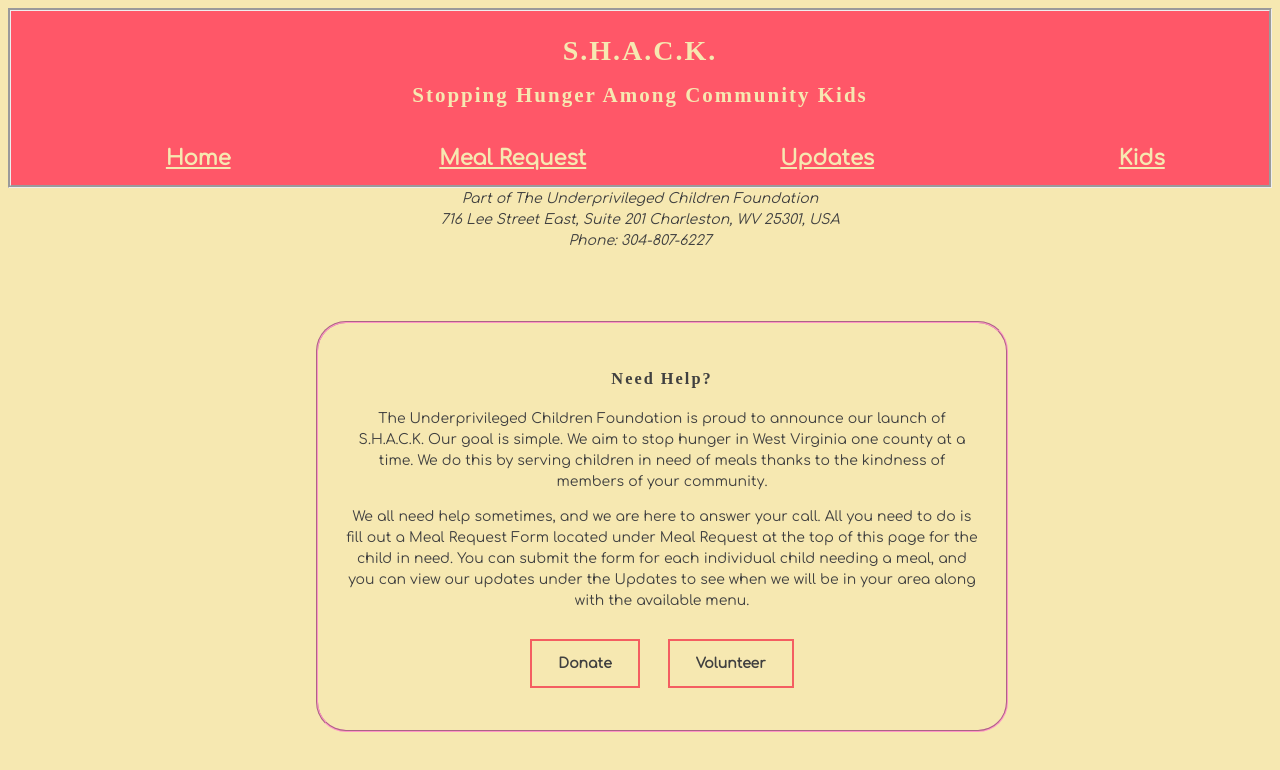
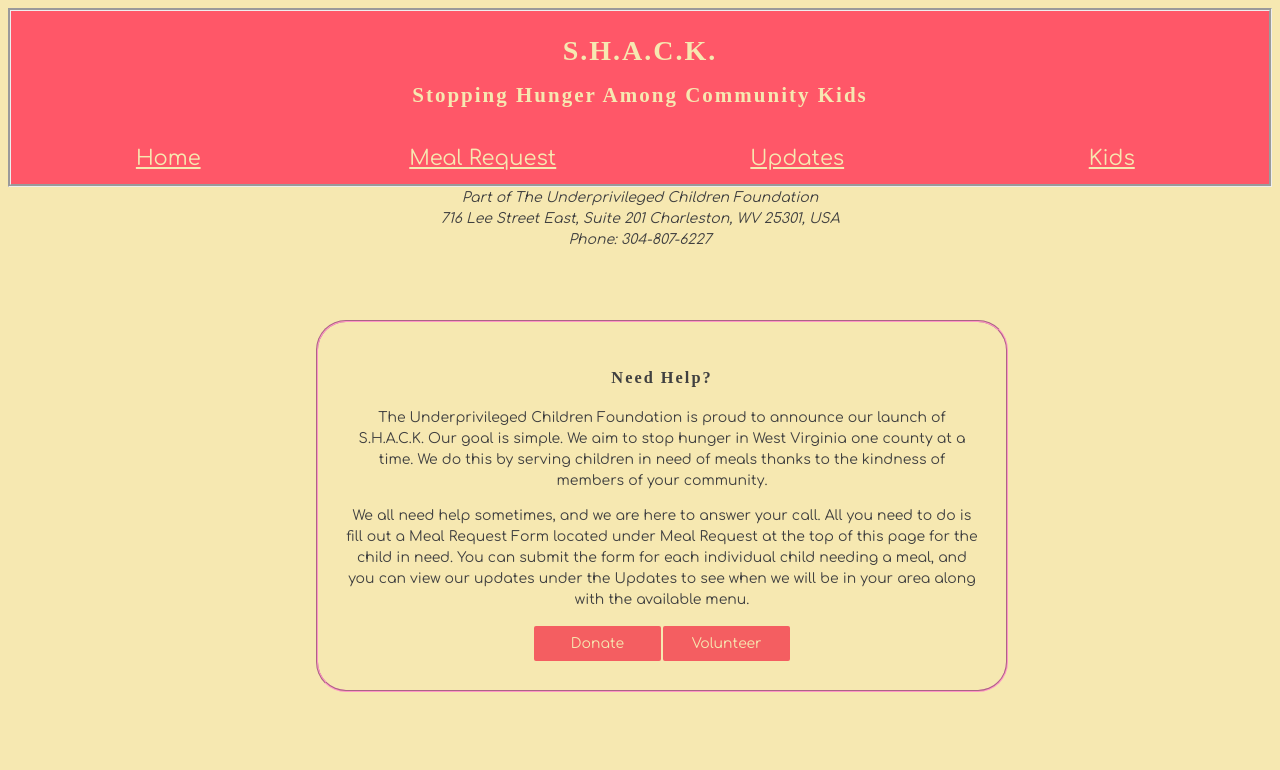
Before and after one commit to LindseyKCrittendon/ClientSideCapstone, a React (Create React App) app: page / in a window 1280 px wide. Shown: the top 770 px of the page. Built offline with nearby package versions, Linux system fonts and the light colour scheme; a web font is replaced by a local one.

Commit message:
changed styles all over the place

```diff
--- a/src/components/Shack.css
+++ b/src/components/Shack.css
@@ -12,6 +12,10 @@ textarea {
 	font-family: 'Comfortaa', Arial, sans-serif;
 	font-size: 14px;
 	line-height: 1.5;
+}
+
+button{
+    color: #f6e8b1;
 }
 
 h1,h2,h3,h4,h5,h6 {
--- a/src/components/form/FormCard.css
+++ b/src/components/form/FormCard.css
@@ -19,7 +19,7 @@
     justify-content: center;
 }
 
-button {
+/* button {
     background: none;
     border: 0;
     box-sizing: border-box;
@@ -75,4 +75,4 @@ button {
     border-left-color: #60daaa;
     -webkit-transition: border-color 0s ease-out 0.5s, width 0.25s ease-out 0.5s, height 0.25s ease-out 0.75s;
     transition: border-color 0s ease-out 0.5s, width 0.25s ease-out 0.5s, height 0.25s ease-out 0.75s;
-  }
+  } */
--- a/src/components/home/Home.css
+++ b/src/components/home/Home.css
@@ -16,7 +16,20 @@
     margin-left: 22em;
     border-radius: 30px;
 }
-button{
-    margin: 4px;
+button {
+    background-color: #f45e61;
+    border: none;
+    color: #f6e8b1;
+    text-align: center;
+    text-decoration: none;
+    display: inline-block;
+    font-size: 14px;
+    padding: .5em;
+    border-radius: 2px;
+    margin: .1em;
+    width: 20%;
+  }
 
-}
+  button:hover {
+    background-color: brown;
+  }
--- a/src/components/kid/Kid.css
+++ b/src/components/kid/Kid.css
@@ -3,14 +3,14 @@
     box-shadow: 0 4px 8px 0 rgba(0,0,0,0.2);
     transition: 0.3s;
     border-radius: 5px; /* 5px rounded corners */
-    background: #6b5b95;
+    background: brown;
   }
 
   .card-content h3 {
     margin-top: 0;
     margin-bottom: .5em;
     font-weight: bold;
-    color: #6b5b95;
+    color: brown;
   }
 
   .card-content p {
@@ -25,7 +25,7 @@
   .card button {
     background-color: #f45e61;
     border: none;
-    color: cornsilk;
+    color: #f6e8b1;
     text-align: center;
     text-decoration: none;
     display: inline-block;
@@ -37,11 +37,11 @@
   }
 
   .card button:hover {
-    background-color: #6b5b95;
+    background-color: brown;
   }
   /* code pen for button draw */
 
-  button {
+  /* button {
     background: none;
     border: 0;
     box-sizing: border-box;
@@ -97,4 +97,4 @@
     border-left-color: #60daaa;
     -webkit-transition: border-color 0s ease-out 0.5s, width 0.25s ease-out 0.5s, height 0.25s ease-out 0.75s;
     transition: border-color 0s ease-out 0.5s, width 0.25s ease-out 0.5s, height 0.25s ease-out 0.75s;
-  }
+  } */
--- a/src/components/kid/KidForm.css
+++ b/src/components/kid/KidForm.css
@@ -6,7 +6,7 @@ fieldset {
     border: 0 none;
     box-shadow: 0 4px 8px 0 rgba(0,0,0,0.2);
     border-radius: 5px;
-    background: aliceblue;
+    background: #f6e8b1;
 }
 
 fieldset input, fieldset button{
@@ -21,7 +21,7 @@ fieldset button {
     max-width: 9em;
     padding: .5em;
     margin: .3em auto;
-    background-color: cornflowerblue;
+    background-color: #f6e8b1;
     border: none;
     color: #f6e8b1;
     text-align: center;
--- a/src/components/kid/KidList.css
+++ b/src/components/kid/KidList.css
@@ -1,4 +1,4 @@
-button {
+/* button {
     background: none;
     border: 0;
     box-sizing: border-box;
@@ -57,4 +57,4 @@ button {
     border-left-color: #60daaa;
     -webkit-transition: border-color 0s ease-out 0.5s, width 0.25s ease-out 0.5s, height 0.25s ease-out 0.75s;
     transition: border-color 0s ease-out 0.5s, width 0.25s ease-out 0.5s, height 0.25s ease-out 0.75s;
-  }
+  } */
--- a/src/components/nav/NavBar.css
+++ b/src/components/nav/NavBar.css
@@ -41,65 +41,5 @@ small {
   }
 
   nav .container a:hover {
-    color: #6b5b95;
+    color: brown;
   }
-
-  /* Attempt to do cool border draw around nav links */
-  .button {
-    background: none;
-    border: 0;
-    box-sizing: border-box;
-    /* margin: 3em; */
-    padding: 14px;
-    margin-left: 60px;
-    box-shadow: inset 0 0 0 2px #ff5768;
-    color: #ff5768;
-    font-size: inherit;
-    font-weight: 700;
-    position: relative;
-    vertical-align: middle;
-  }
-  .button::before, .button::after {
-    box-sizing: inherit;
-    content: '';
-    position: absolute;
-    width: 100%;
-    height: 100%;
-  }
-
-  .draw {
-    -webkit-transition: color 0.25s;
-    transition: color 0.25s;
-  }
-  .draw::before, .draw::after {
-    border: 2px solid transparent;
-    width: 0;
-    height: 0;
-  }
-  .draw::before {
-    top: 0;
-    left: 0;
-  }
-  .draw::after {
-    bottom: 0;
-    right: 0;
-  }
-  .draw:hover {
-    color: #60daaa;
-  }
-  .draw:hover::before, .draw:hover::after {
-    width: 100%;
-    height: 100%;
-  }
-  .draw:hover::before {
-    border-top-color: #60daaa;
-    border-right-color: #60daaa;
-    -webkit-transition: width 0.25s ease-out, height 0.25s ease-out 0.25s;
-    transition: width 0.25s ease-out, height 0.25s ease-out 0.25s;
-  }
-  .draw:hover::after {
-    border-bottom-color: #60daaa;
-    border-left-color: #60daaa;
-    -webkit-transition: border-color 0s ease-out 0.5s, width 0.25s ease-out 0.5s, height 0.25s ease-out 0.75s;
-    transition: border-color 0s ease-out 0.5s, width 0.25s ease-out 0.5s, height 0.25s ease-out 0.75s;
-  }
--- a/src/components/update/UpdateCard.js
+++ b/src/components/update/UpdateCard.js
@@ -1,18 +1,40 @@
 import React, { Component } from 'react';
+import Media from 'react-bootstrap/Media'
 
 class UpdateCard extends Component {
   render() {
     return (
-      <div className="card">
-        <div className="card-content">
-          <h3>Update: <span className="card-update">{this.props.update.message}</span></h3>
-          <p>Date: {this.props.update.date}</p>
-          <p>Neighborhood: {this.props.update.neighborhood.name}</p>
-          <button type="button" className="draw" onClick={() => this.props.deleteUpdate(this.props.update.id)}>Delete</button>
+      // // <div className="card">
+      //   {/* <div className="card-content">
+      //     <h3>Update: <span className="card-update">{this.props.update.message}</span></h3>
+      //     <p>Date: {this.props.update.date}</p>
+      //     <p>Neighborhood: {this.props.update.neighborhood.name}</p>
+      //     <button type="button" className="draw" onClick={() => this.props.deleteUpdate(this.props.update.id)}>Delete</button>
+      //     <button type="button"
+      //     onClick={() => {this.props.history.push(`/updates/${this.props.update.id}/edit`)}}>Edit</button>
+      //     </div> */}
+      // // </div>
+      <>
+      <Media>
+  <img
+    width={64}
+    height={64}
+    className="mr-3"
+    src="../nav/logo.jpg"
+    alt="Generic placeholder"
+  />
+  <Media.Body>
+    <h4>{this.props.update.neighborhood.name}</h4>
+    <h5>{this.props.update.date}</h5>
+    <p>{this.props.update.message}
+
+      <button type="button" className="draw" onClick={() => this.props.deleteUpdate(this.props.update.id)}>Delete</button>
           <button type="button"
           onClick={() => {this.props.history.push(`/updates/${this.props.update.id}/edit`)}}>Edit</button>
-          </div>
-      </div>
+    </p>
+  </Media.Body>
+</Media>
+</>
     );
   }
 }
--- a/src/components/update/UpdateForm.css
+++ b/src/components/update/UpdateForm.css
@@ -5,7 +5,7 @@ fieldset {
     border: 0 none;
     box-shadow: 0 4px 8px 0 rgba(0,0,0,0.2);
     border-radius: 5px;
-    background: aliceblue;
+    background: #e7c582;
 }
 
 fieldset input, fieldset button{
@@ -20,9 +20,9 @@ fieldset button {
     max-width: 9em;
     padding: .5em;
     margin: .3em auto;
-    background-color: cornflowerblue;
+    background-color: #ff5768;
     border: none;
-    color: cornsilk;
+    color: #f6e8b1;
     text-align: center;
     text-decoration: none;
     display: inline-block;
--- a/src/components/update/UpdateList.css
+++ b/src/components/update/UpdateList.css
@@ -1,4 +1,4 @@
-button {
+/* button {
     background: none;
     border: 0;
     box-sizing: border-box;
@@ -54,4 +54,4 @@ button {
     border-left-color: #60daaa;
     -webkit-transition: border-color 0s ease-out 0.5s, width 0.25s ease-out 0.5s, height 0.25s ease-out 0.75s;
     transition: border-color 0s ease-out 0.5s, width 0.25s ease-out 0.5s, height 0.25s ease-out 0.75s;
-  }
+  } */
--- a/src/modules/KidManager.js
+++ b/src/modules/KidManager.js
@@ -4,6 +4,7 @@ export default {
   get(id) {
     return fetch(`${remoteURL}/kids/${id}`).then(result => result.json())
   },
+  // TODO:: HOW DO I FETCH BY SERVED=FALSE AS WELL AS BY NEIGHBORHOOD
   getAll() {
     return fetch(`${remoteURL}/kids?_expand=neighborhood`).then(result => result.json())
   },
@@ -30,5 +31,15 @@ update(editedKid) {
     },
     body: JSON.stringify(editedKid)
   }).then(data => data.json());
+},
+    // changes the boolean of completed from false to true when the checkbox is clicked in served
+    served(id) {
+      return fetch(`${remoteURL}/kids/${id}`, {
+           method: "PATCH",
+           headers: {
+               "Content-Type": "application/json"
+           },
+           body: JSON.stringify({ served: true })
+       }).then(r => r.json())
+   }
 }
-}
```
Also changed, not shown: api/shack.json (+3 -4 lines).
